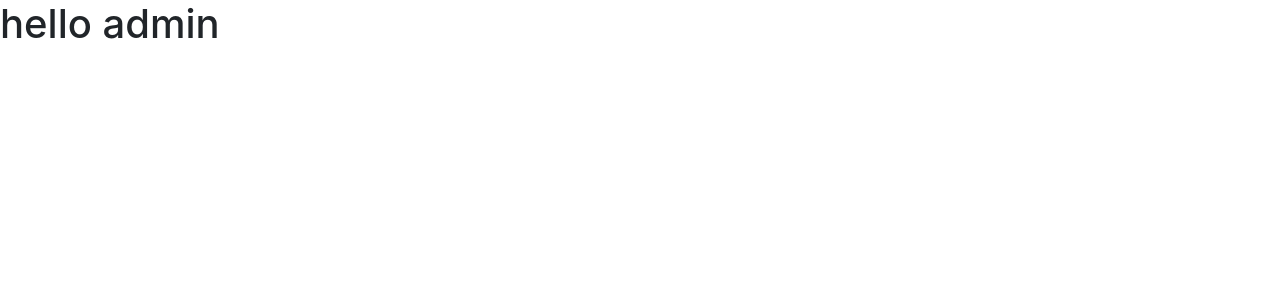
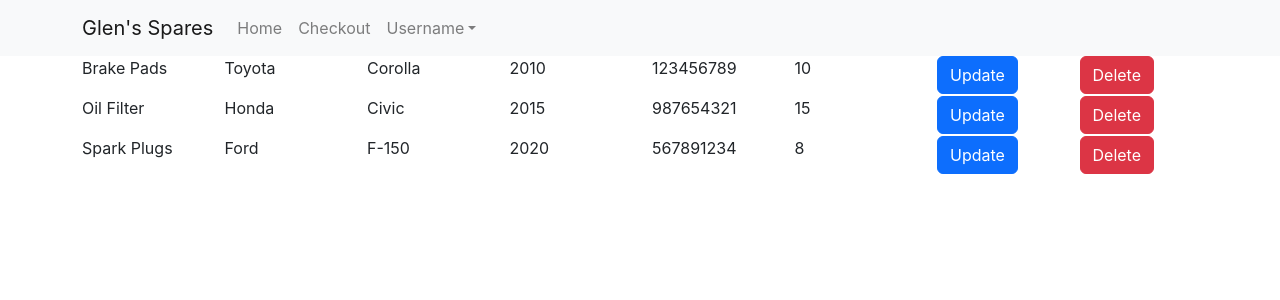
Before and after one commit to EConradie/DV200_MidTermAssessment, a React (Create React App) app in the folder client/: page /admin in a window 1280 px wide. Shown: the top 300 px of the page. Built offline with nearby package versions, Linux system fonts and the light colour scheme.

Commit message:
create components and link navbar

```diff
--- a/client/public/index.html
+++ b/client/public/index.html
@@ -24,6 +24,9 @@
       work correctly both with client-side routing and a non-root public URL.
       Learn how to configure a non-root public URL by running `npm run build`.
     -->
+
+    <link rel="stylesheet" href="https://cdn.jsdelivr.net/npm/bootstrap@4.1.3/dist/css/bootstrap.min.css"
+    integrity="sha384-MCw98/SFnGE8fJT3GXwEOngsV7Zt27NXFoaoApmYm81iuXoPkFOJwJ8ERdknLPMO" crossorigin="anonymous">
     <title>React App</title>
   </head>
   <body>
--- a/client/src/App.js
+++ b/client/src/App.js
@@ -1,19 +1,35 @@
 
 import './App.css';
 import { Route, Routes } from 'react-router-dom';
+
+// Bootstrap
+import Contatiner from 'react-bootstrap/Container';
+
+// Pages
 import Admin from './pages/admin';
 import Checkout from './pages/checkout';
 import Landingpage from './pages/landingpage';
 
+
 import 'bootstrap/dist/css/bootstrap.min.css'
+
+// Components
+import Navigation from './components/navbar';
 
 function App() {
   return (
-    <Routes>
-      <Route exact path="/" element={<Landingpage />} />
-      <Route path='/checkout' element={<Checkout />} />
-      <Route path='/admin' element={<Admin />} />
-    </Routes>
+
+    <>
+      <Navigation />
+
+      <Contatiner>
+        <Routes>
+          <Route exact path="/" element={<Landingpage />} />
+          <Route path='/checkout' element={<Checkout />} />
+          <Route path='/admin' element={<Admin />} />
+        </Routes>
+      </Contatiner>
+    </>
   );
 }
 
--- /dev/null
+++ b/client/src/components/adminProduct.js
@@ -0,0 +1,80 @@
+import Row from 'react-bootstrap/Row';
+import Col from 'react-bootstrap/Col';
+import Button from 'react-bootstrap/Button';
+
+function AdminProduct() {
+
+  const products = [
+    {
+      id: 1,
+      name: 'Brake Pads',
+      make: 'Toyota',
+      model: 'Corolla',
+      year: '2010',
+      chase: '123456789',
+      stock: '10',
+    },
+    {
+      id: 2,
+      name: 'Oil Filter',
+      make: 'Honda',
+      model: 'Civic',
+      year: '2015',
+      chase: '987654321',
+      stock: '15',
+    },
+    {
+      id: 3,
+      name: 'Spark Plugs',
+      make: 'Ford',
+      model: 'F-150',
+      year: '2020',
+      chase: '567891234',
+      stock: '8',
+    },
+  ];
+
+
+  return (
+    <>
+      {products.map((product) => (
+        <Row key={product.id}>
+          <Col>
+            <p>{product.name}</p>
+          </Col>
+
+          <Col>
+            <p>{product.make}</p>
+          </Col>
+
+          <Col>
+            <p>{product.model}</p>
+          </Col>
+
+          <Col>
+            <p>{product.year}</p>
+          </Col>
+
+          <Col>
+            <p>{product.chase}</p>
+          </Col>
+
+          <Col>
+            <p>{product.stock}</p>
+          </Col>
+
+          <Col>
+            <Button variant="primary">Update</Button>
+          </Col>
+
+          <Col>
+            <Button variant="danger">Delete</Button>
+          </Col>
+        </Row>
+      ))}
+    </>
+
+  );
+}
+
+export default AdminProduct;
--- /dev/null
+++ b/client/src/components/navbar.js
@@ -0,0 +1,29 @@
+import Container from 'react-bootstrap/Container';
+import Nav from 'react-bootstrap/Nav';
+import Navbar from 'react-bootstrap/Navbar';
+import NavDropdown from 'react-bootstrap/NavDropdown';
+import { Link } from 'react-router-dom';
+
+function Navigation() {
+  return (
+    <Navbar expand="lg" className="bg-body-tertiary">
+      <Container>
+        <Navbar.Brand as={Link} to="/">Glen's Spares</Navbar.Brand>
+        <Navbar.Toggle aria-controls="basic-navbar-nav" />
+        <Navbar.Collapse id="basic-navbar-nav">
+          <Nav className="me-auto">
+            <Nav.Link as={Link} to="/">Home</Nav.Link>
+            <Nav.Link as={Link} to="/checkout">Checkout</Nav.Link>
+            <NavDropdown title="Username" id="basic-nav-dropdown">
+              <NavDropdown.Item as={Link} to="/admin">Admin</NavDropdown.Item>
+              <NavDropdown.Divider />
+              <NavDropdown.Item href="#action/3.4">Log Out</NavDropdown.Item>
+            </NavDropdown>
+          </Nav>
+        </Navbar.Collapse>
+      </Container>
+    </Navbar>
+  );
+}
+
+export default Navigation;
--- /dev/null
+++ b/client/src/components/product.js
@@ -0,0 +1,71 @@
+import Row from 'react-bootstrap/Row';
+import Col from 'react-bootstrap/Col';
+
+function Product() {
+
+  const products = [
+    {
+      id: 1,
+      name: 'Brake Pads',
+      make: 'Toyota',
+      model: 'Corolla',
+      year: '2010',
+      chase: '123456789',
+      stock: '10',
+    },
+    {
+      id: 2,
+      name: 'Oil Filter',
+      make: 'Honda',
+      model: 'Civic',
+      year: '2015',
+      chase: '987654321',
+      stock: '15',
+    },
+    {
+      id: 3,
+      name: 'Spark Plugs',
+      make: 'Ford',
+      model: 'F-150',
+      year: '2020',
+      chase: '567891234',
+      stock: '8',
+    },
+  ];
+
+
+  return (
+    <>
+      {products.map((product) => (
+        <Row key={product.id}>
+          <Col xs={2}>
+            <p>{product.name}</p>
+          </Col>
+
+          <Col xs={2}>
+            <p>{product.make}</p>
+          </Col>
+
+          <Col xs={2}>
+            <p>{product.model}</p>
+          </Col>
+
+          <Col xs={2}>
+            <p>{product.year}</p>
+          </Col>
+
+          <Col xs={2}>
+            <p>{product.chase}</p>
+          </Col>
+
+          <Col xs={2}>
+            <p>{product.stock}</p>
+          </Col>
+        </Row>
+      ))}
+    </>
+
+  );
+}
+
+export default Product;
--- a/client/src/pages/admin.js
+++ b/client/src/pages/admin.js
@@ -1,17 +1,20 @@
 import React from 'react';
 
 // Bootstrap
-// import Col from 'react-bootstrap/Col';
-// import Row from 'react-bootstrap/Row';
-// import Form from 'react-bootstrap/Form';
-// import Tab from 'react-bootstrap/Tab';
-// import Tabs from 'react-bootstrap/Tabs';
+import Col from 'react-bootstrap/Col';
+import Row from 'react-bootstrap/Row';
+import Form from 'react-bootstrap/Form';
+import Tab from 'react-bootstrap/Tab';
+import Tabs from 'react-bootstrap/Tabs';
+
+// Components
+import AdminProduct from '../components/adminProduct';
 
 function admin() {
 
   return (
     <>
-    <h1>hello admin</h1>
+      <AdminProduct />
     </>
   );
 }
--- a/client/src/pages/landingpage.js
+++ b/client/src/pages/landingpage.js
@@ -1,17 +1,20 @@
 import React from 'react';
 
 // Bootstrap
-// import Col from 'react-bootstrap/Col';
-// import Row from 'react-bootstrap/Row';
-// import Form from 'react-bootstrap/Form';
-// import Tab from 'react-bootstrap/Tab';
-// import Tabs from 'react-bootstrap/Tabs';
+import Col from 'react-bootstrap/Col';
+import Row from 'react-bootstrap/Row';
+import Form from 'react-bootstrap/Form';
+import Tab from 'react-bootstrap/Tab';
+import Tabs from 'react-bootstrap/Tabs';
+
+// Components
+import Product from '../components/product';
 
 function landingpage() {
 
   return (
     <>
-    <h1>hello Landing</h1>
+      <Product />
     </>
   );
 }
```
